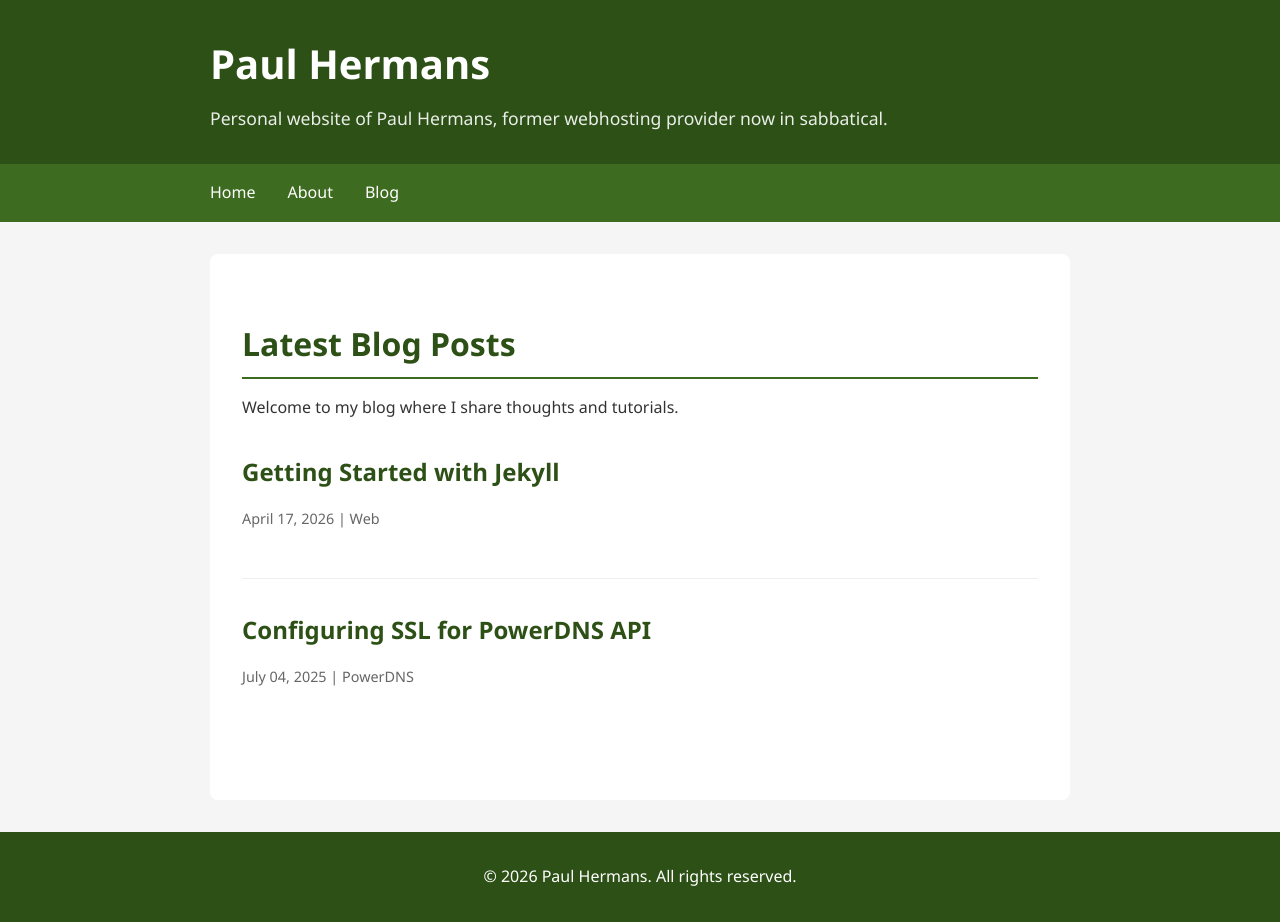
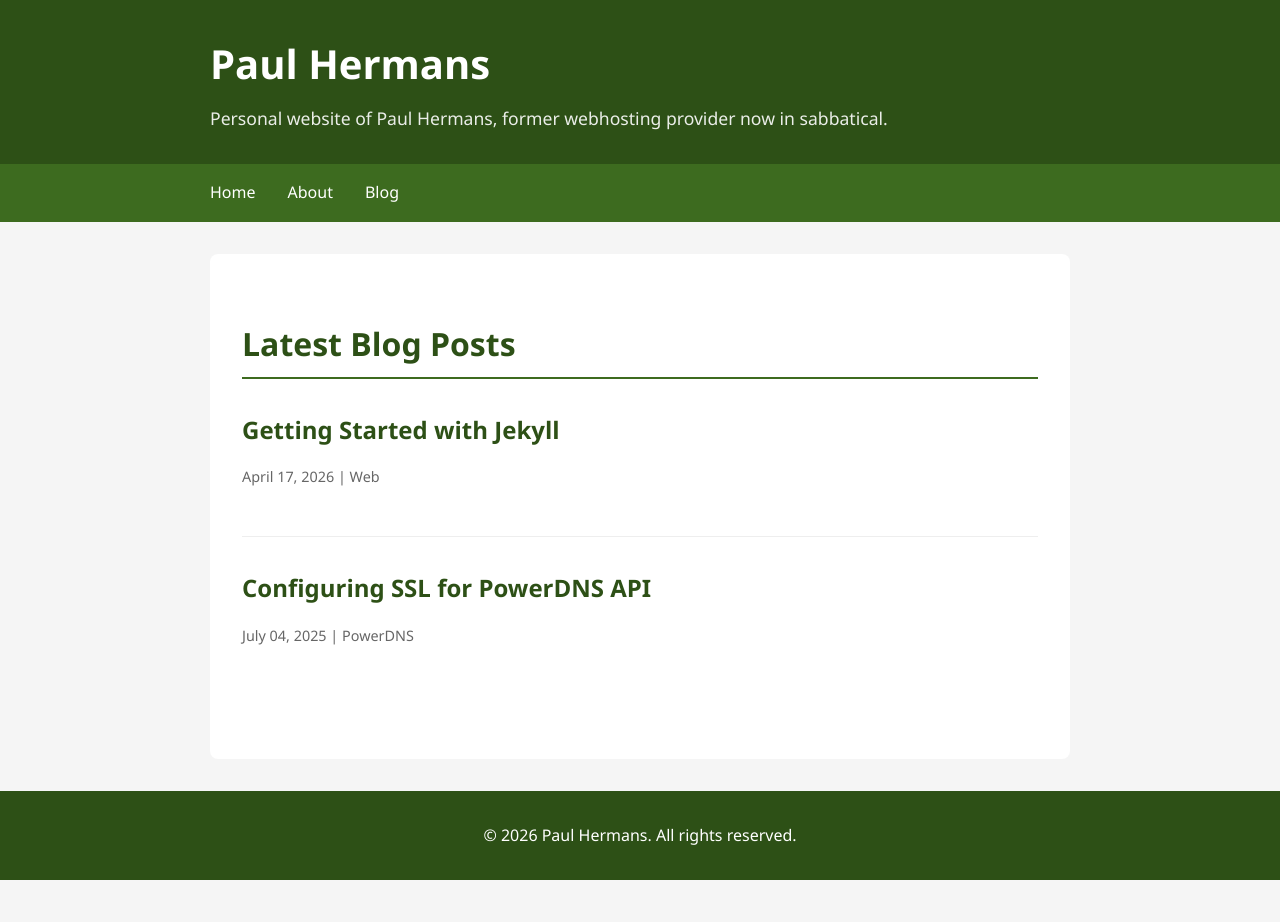
Before and after one commit to paulhermanseu/paulhermans.eu, a Jekyll site: the page built from blog.md, in a window 1280 px wide. Built offline with Jekyll 4.4.1, drawn with Linux system fonts in a browser that asks for light colours; nearby versions of some CDN libraries; after the commit the page ends 900 px from its top, so only the background shows below that.

Commit message:
Update blog.md

```diff
--- a/blog.md
+++ b/blog.md
@@ -4,8 +4,6 @@
 ---
 
 # Latest Blog Posts
-
-Welcome to my blog where I share thoughts and tutorials.
 
 {% for post in site.posts %}
   <article>
@@ -16,7 +14,5 @@
         | <span class="categories">{{ post.categories | join: ", " }}</span>
       {% endif %}
     </p>
-    <!--<div class="excerpt">{{ post.excerpt }}</div>
-    <a href="{{ post.url }}">Read more →</a>-->
   </article>
 {% endfor %}
```
